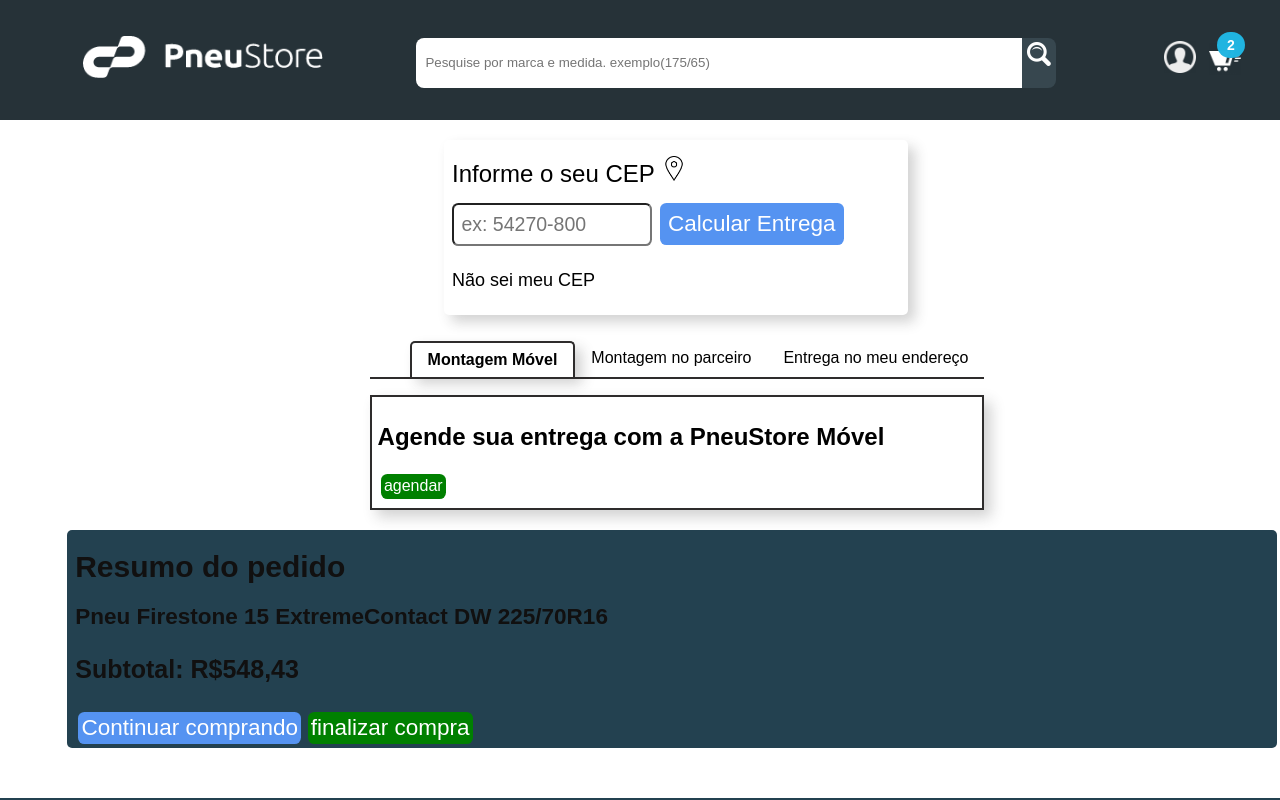
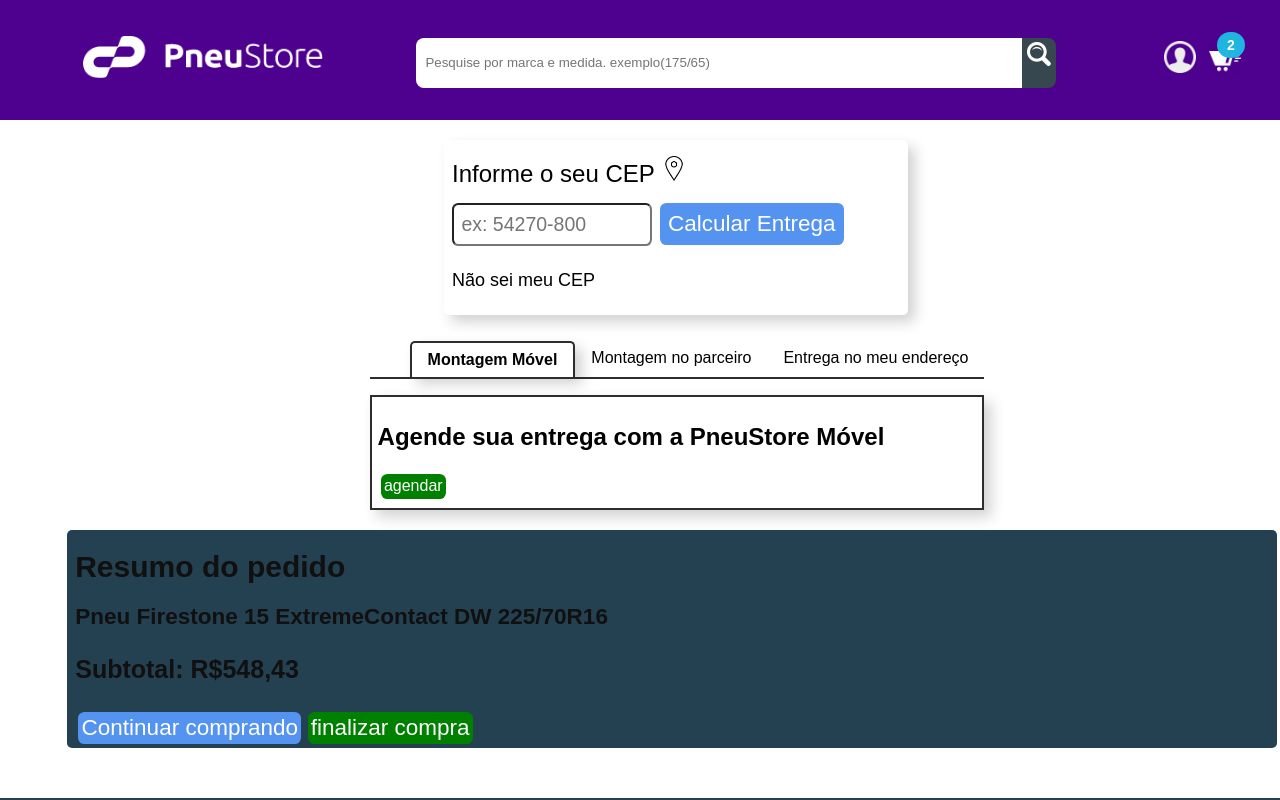
Before and after one commit to Caioferrari04/pneustore-front-deploy, a Next.js app: page / in a window 1280 px wide. Shown: the top 800 px of the page. Built offline with nearby package versions, Linux system fonts and the light colour scheme; no server answers; a web font is replaced by a local one.

Commit message:
commit reajustando cor do header

```diff
--- a/Components/Header/Header.module.scss
+++ b/Components/Header/Header.module.scss
@@ -3,7 +3,7 @@
     margin: 0;
     padding: 1rem;
     align-content: center;
-    background-color: #263238;
+    background-color: #4e008e;
 }
 
 .navbar{
```
